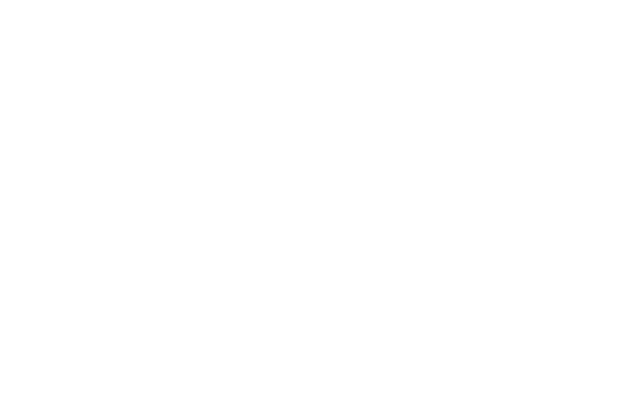
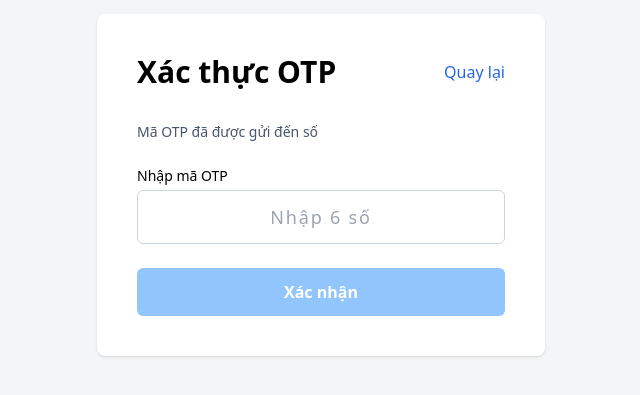
Before and after one commit to Julia2131/craftswebsite, a React (Vite) app: page /verify-otp in a window 1280 px wide. Before the commit this address had no page. Shown: the part 215-610 px from the top of the page, without its empty margins (319-959 px from the left). Built offline with nearby package versions, Linux system fonts and the light colour scheme; no server answers.

Commit message:
Đăng ký có check sms test, chưa gửi otp thật về máy

```diff
--- a/src/App.jsx
+++ b/src/App.jsx
@@ -11,6 +11,7 @@ import SellerLayout from "./layouts/SellerLayout.jsx";
 import { PostCreateReadyMade } from "./pages-temp/seller/PostCreateReadyMade.jsx";
 import ProductCreateSuccess from "./pages-temp/seller/ProductCreateSuccess.jsx";
 import SellerProducts from "./pages-temp/seller/SellerProducts.jsx";
+import VerifyOTP from "./pages-temp/VerifyOTP.jsx";
 
 export default function App() {
   return (
@@ -22,6 +23,7 @@ export default function App() {
         <Route path="/sdt" element={<SDT />} />
         <Route path="/reset-account" element={<ResetAccount />} />
         <Route path="/switch-to-seller" element={<SwitchToSeller />} />
+        <Route path="/verify-otp" element={<VerifyOTP />} />
         <Route path="/seller" element={<SellerLayout />}>
           <Route path="home" element={<Dashboard />} />
           <Route path="product/success" element={<ProductCreateSuccess />} />
--- a/src/pages-temp/SDT.jsx
+++ b/src/pages-temp/SDT.jsx
@@ -1,6 +1,7 @@
-import { useState } from "react";
+import { useState, useEffect } from "react";
 import { useNavigate } from "react-router-dom";
-import { EyeIcon, EyeSlashIcon } from "@heroicons/react/24/outline";
+import { RecaptchaVerifier, signInWithPhoneNumber } from "firebase/auth";
+import { auth } from "../services/firebase";
 
 export default function SDT() {
   const navigate = useNavigate();
@@ -28,26 +29,54 @@ export default function SDT() {
     </svg>
   );
 
+  // const handleRegister = async () => {
+  //   if (!canSubmit) return;
+
+  //   const res = await fetch(`${API}/nguoi-dung/create/sdt`, {
+  //     method: "POST",
+  //     headers: {
+  //       "Content-Type": "application/json"
+  //     },
+  //     body: JSON.stringify({
+  //       sdt: phone
+  //     })
+  //   });
+
+  //   const data = await res.json();
+
+  //   // lưu id user
+  //   localStorage.setItem("register_user_id", data.id);
+
+  //   navigate("/register-cccd");
+
+  // };
+
   const handleRegister = async () => {
     if (!canSubmit) return;
 
-    const res = await fetch(`${API}/nguoi-dung/create/sdt`, {
-      method: "POST",
-      headers: {
-        "Content-Type": "application/json"
-      },
-      body: JSON.stringify({
-        sdt: phone
-      })
-    });
+    try {
+      const appVerifier = window.recaptchaVerifier;
 
-    const data = await res.json();
+      const phoneFormat = phone.replace(/^0/, "+84");
 
-    // lưu id user
-    localStorage.setItem("register_user_id", data.id);
+      const confirmationResult = await signInWithPhoneNumber(
+        auth,
+        phoneFormat,
+        appVerifier
+      );
 
-    navigate("/register-cccd");
+      window.confirmationResult = confirmationResult;  // Mã phiên, Gửi cùng OTP
 
+      navigate("/verify-otp", { state: { phone } });
+
+    } catch (err) {
+      console.error(err);
+      setError("Không gửi được OTP, thử lại sau");
+
+      if (window.recaptchaVerifier) {
+        window.recaptchaVerifier.clear();
+      }
+    }
   };
 
   const handlePhoneChange = (e) => {
@@ -66,6 +95,20 @@ export default function SDT() {
       setError("");
     }
   };
+
+  useEffect(() => {
+    if (!window.recaptchaVerifier) {
+      window.recaptchaVerifier = new RecaptchaVerifier(
+        auth, // ⚠️ phải là tham số đầu tiên
+        "recaptcha-container",
+        {
+          size: "invisible"
+        }
+      );
+
+      window.recaptchaVerifier.render();
+    }
+  }, []);
 
   return (
     <div className="min-h-screen bg-[#f3f5f7] flex items-center justify-center p-6">
@@ -139,6 +182,8 @@ export default function SDT() {
           Đăng ký
         </button>
 
+        <div id="recaptcha-container"></div>
+
       </div>
     </div>
   );
--- /dev/null
+++ b/src/pages-temp/VerifyOTP.jsx
@@ -0,0 +1,134 @@
+import { useState } from "react";
+import { useLocation, useNavigate } from "react-router-dom";
+
+export default function VerifyOTP() {
+  const [otp, setOtp] = useState("");
+  const [error, setError] = useState("");
+  const [loading, setLoading] = useState(false);
+
+  const navigate = useNavigate();
+  const location = useLocation();
+  const phone = location.state?.phone;
+
+  const API = import.meta.env.VITE_API_URL;
+
+  const canSubmit = /^\d{6}$/.test(otp);
+
+  const handleOtpChange = (e) => {
+    const value = e.target.value;
+
+    // chỉ cho nhập số
+    if (!/^\d*$/.test(value)) return;
+
+    setOtp(value);
+
+    if (value.length === 0) {
+      setError("");
+    } else if (value.length !== 6) {
+      setError("OTP phải gồm 6 số");
+    } else {
+      setError("");
+    }
+  };
+
+  const handleVerify = async () => {
+    if (!canSubmit) return;
+
+    if (!window.confirmationResult) {
+      setError("Phiên OTP đã hết, vui lòng thử lại");
+      return;
+    }
+
+    try {
+      setLoading(true);
+
+      const result = await window.confirmationResult.confirm(otp);
+
+      console.log("User:", result.user);
+
+      // gọi API backend
+      const res = await fetch(`${API}/nguoi-dung/create/sdt`, {
+        method: "POST",
+        headers: {
+          "Content-Type": "application/json"
+        },
+        body: JSON.stringify({ sdt: phone })
+      });
+
+      const data = await res.json();
+
+      localStorage.setItem("register_user_id", data.id);
+
+      navigate("/register-cccd");
+
+    } catch (err) {
+      setError("OTP sai hoặc đã hết hạn");
+    } finally {
+      setLoading(false);
+    }
+  };
+
+  return (
+    <div className="min-h-screen bg-[#f3f5f7] flex items-center justify-center p-6">
+      <div className="w-full max-w-md bg-white p-10 rounded-lg shadow">
+
+        {/* header */}
+        <div className="flex items-center justify-between mb-8">
+          <h1 className="text-3xl font-semibold">Xác thực OTP</h1>
+
+          <button
+            onClick={() => navigate("/register")}
+            className="text-blue-600 font-medium hover:underline"
+          >
+            Quay lại
+          </button>
+        </div>
+
+        {/* mô tả */}
+        <p className="text-sm text-slate-600 mb-6">
+          Mã OTP đã được gửi đến số{" "}
+          <span className="font-medium">{phone}</span>
+        </p>
+
+        {/* input OTP */}
+        <div className="flex flex-col gap-1">
+          <label className="text-sm font-medium">
+            Nhập mã OTP
+          </label>
+
+          <input
+            type="text"
+            value={otp}
+            onChange={handleOtpChange}
+            placeholder="Nhập 6 số"
+            maxLength={6}
+            className={`w-full border rounded-md px-4 py-3 outline-none text-center tracking-widest text-lg
+              ${error ? "border-red-500" : "border-slate-300"}
+              focus:border-blue-500`}
+          />
+
+          {error && (
+            <p className="text-red-500 text-sm">
+              {error}
+            </p>
+          )}
+        </div>
+
+        {/* button */}
+        <button
+          onClick={handleVerify}
+          disabled={!canSubmit || loading}
+          className={`w-full mt-6 py-3 rounded-md font-semibold
+            ${
+              canSubmit && !loading
+                ? "bg-blue-600 text-white hover:bg-blue-700"
+                : "bg-blue-300 text-white cursor-not-allowed"
+            }`}
+        >
+          {loading ? "Đang xác thực..." : "Xác nhận"}
+        </button>
+
+      </div>
+    </div>
+  );
+}
--- /dev/null
+++ b/src/services/firebase.js
@@ -0,0 +1,13 @@
+import { initializeApp } from "firebase/app";
+import { getAuth } from "firebase/auth";
+
+const firebaseConfig = {
+  apiKey: import.meta.env.VITE_FIREBASE_API_KEY,
+  authDomain: import.meta.env.VITE_FIREBASE_AUTH_DOMAIN,
+  projectId: import.meta.env.VITE_FIREBASE_PROJECT_ID,
+  appId: import.meta.env.VITE_FIREBASE_APP_ID
+};
+
+const app = initializeApp(firebaseConfig);
+
+export const auth = getAuth(app);
```
